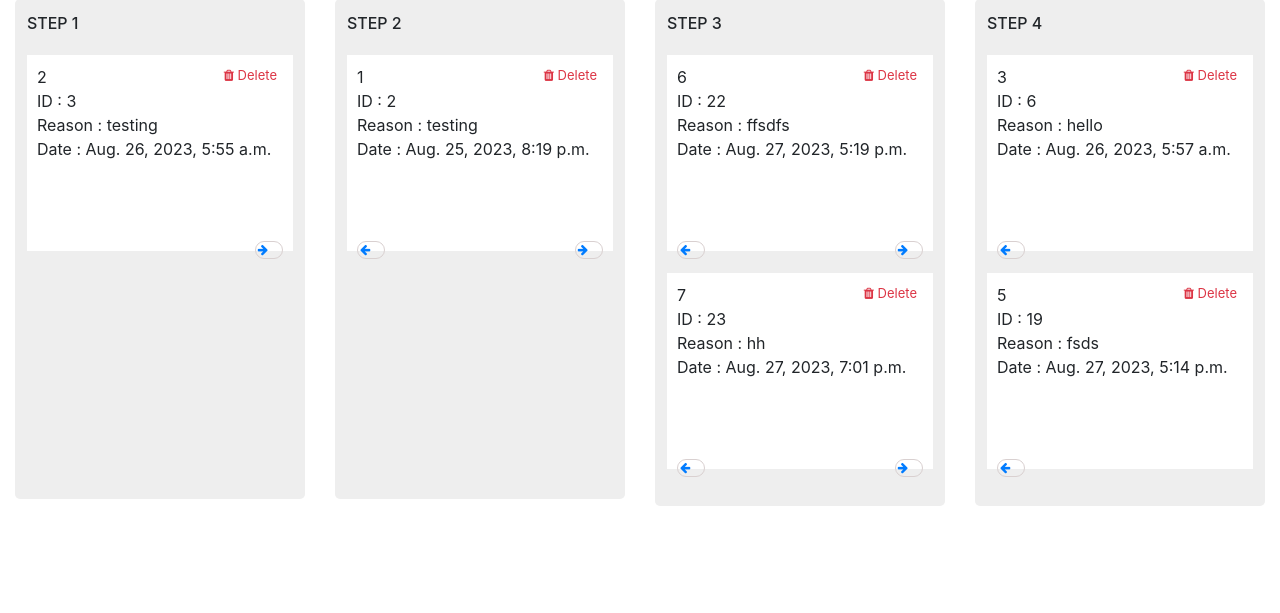
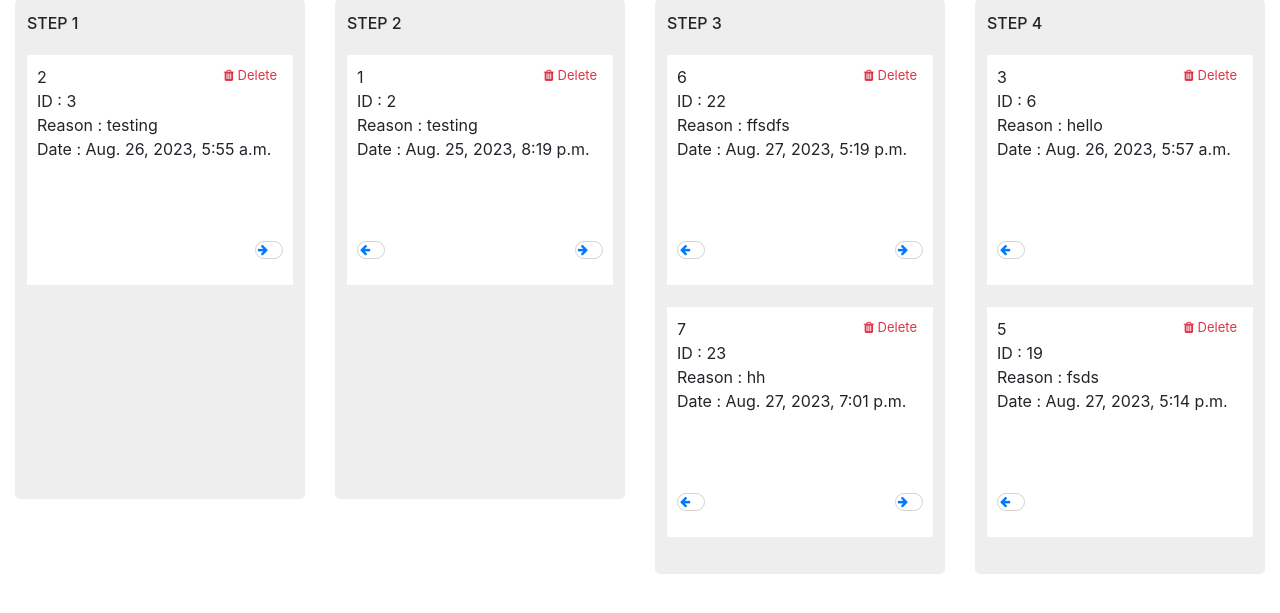
Before and after one commit to TusharPiplewar/shantiinfo, a Django app: page / in a window 1280 px wide. Shown: the part 123-736 px from the top of the page. Run offline with Django 5.2, Linux system fonts and the light colour scheme; data comes from the database, SQL or seed files in the repository; some libraries are stand-ins or nearby versions.

Commit message:
last commit

```diff
--- a/templates/task.html
+++ b/templates/task.html
@@ -52,7 +52,7 @@
                                 </div>
                                 <br>
                                 <p>ID : {{i.id}}<br> Reason : {{i.task_reason}} <br> Date : {{i.created_date}}</p>
-                            <div class="mt-5 arrow-custom">
+                            <div class="mt-2 arrow-custom">
                                 <div class="arrow-custom2">
                             <!-- <i class="fa fa-arrow-left left-custom" aria-hidden="true"></i> -->
                             {% comment %} <i class="fa fa-arrow-right right-custom" aria-hidden="true"></i> {% endcomment %}
@@ -86,7 +86,7 @@
                                 </div>
                                 <br>
                                 <p>ID : {{i.id}}<br> Reason : {{i.task_reason}} <br> Date : {{i.created_date}}</p>
-                            <div class="mt-5 arrow-custom">
+                            <div class="mt-2 arrow-custom">
                                 <div class="arrow-custom2">
                                     <a href="{{i.task_step}}/{{'greater'}}/{{i.id}}/update/">
                                         <i class="fa fa-arrow-right right-custom" aria-hidden="true"><button class="delete-icon" type="submit"></button></i>
@@ -116,7 +116,7 @@
                                 </div>
                                 <br>
                                 <p>ID : {{i.id}}<br> Reason : {{i.task_reason}} <br> Date : {{i.created_date}}</p>
-                            <div class="mt-5 arrow-custom">
+                            <div class="mt-2 arrow-custom">
                                 <div class="arrow-custom2">
                                     <a href="{{i.task_step}}/{{'greater'}}/{{i.id}}/update/">
                                         <i class="fa fa-arrow-right right-custom" aria-hidden="true"><button class="delete-icon" type="submit"></button></i>
@@ -149,7 +149,7 @@
                                 </div>
                                 <br>
                                 <p>ID : {{i.id}}<br> Reason : {{i.task_reason}} <br> Date : {{i.created_date}}</p>
-                                    <div class="mt-5 arrow-custom">
+                                    <div class="mt-2 arrow-custom">
                                     <div class="arrow-custom2">
                                 <a href="{{i.task_step}}/{{'less'}}/{{i.id}}/update/">
                                     <i class="fa fa-arrow-left left-custom" aria-hidden="true"><button class="delete-icon" type="submit"></button></i>
@@ -292,7 +292,7 @@
 
         .card-custom{
             background-color: #fff;
-            min-height: 120px;
+            height: 230px;
             padding: 10px;
             margin: 22px 0px;
         }
```
